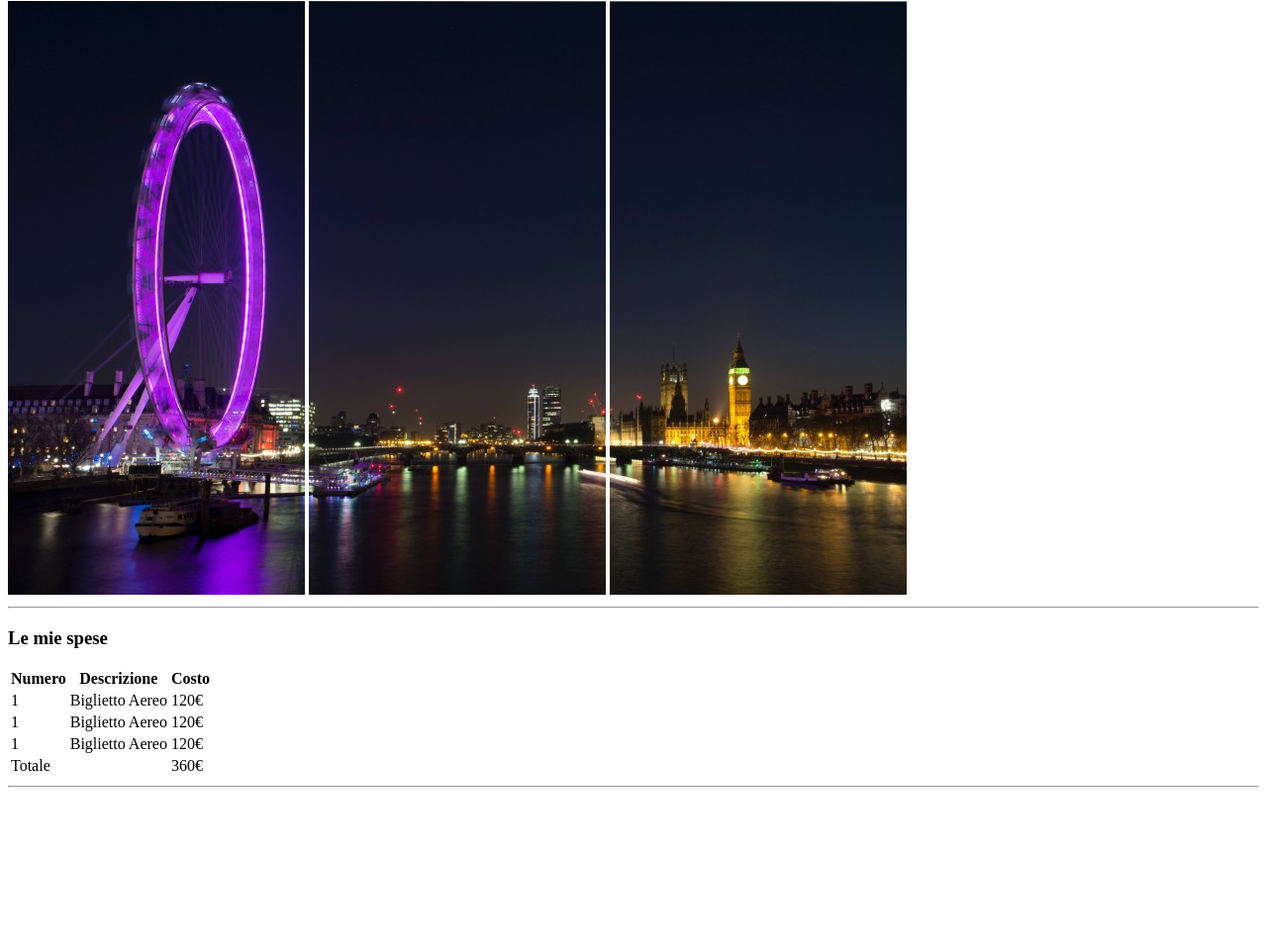
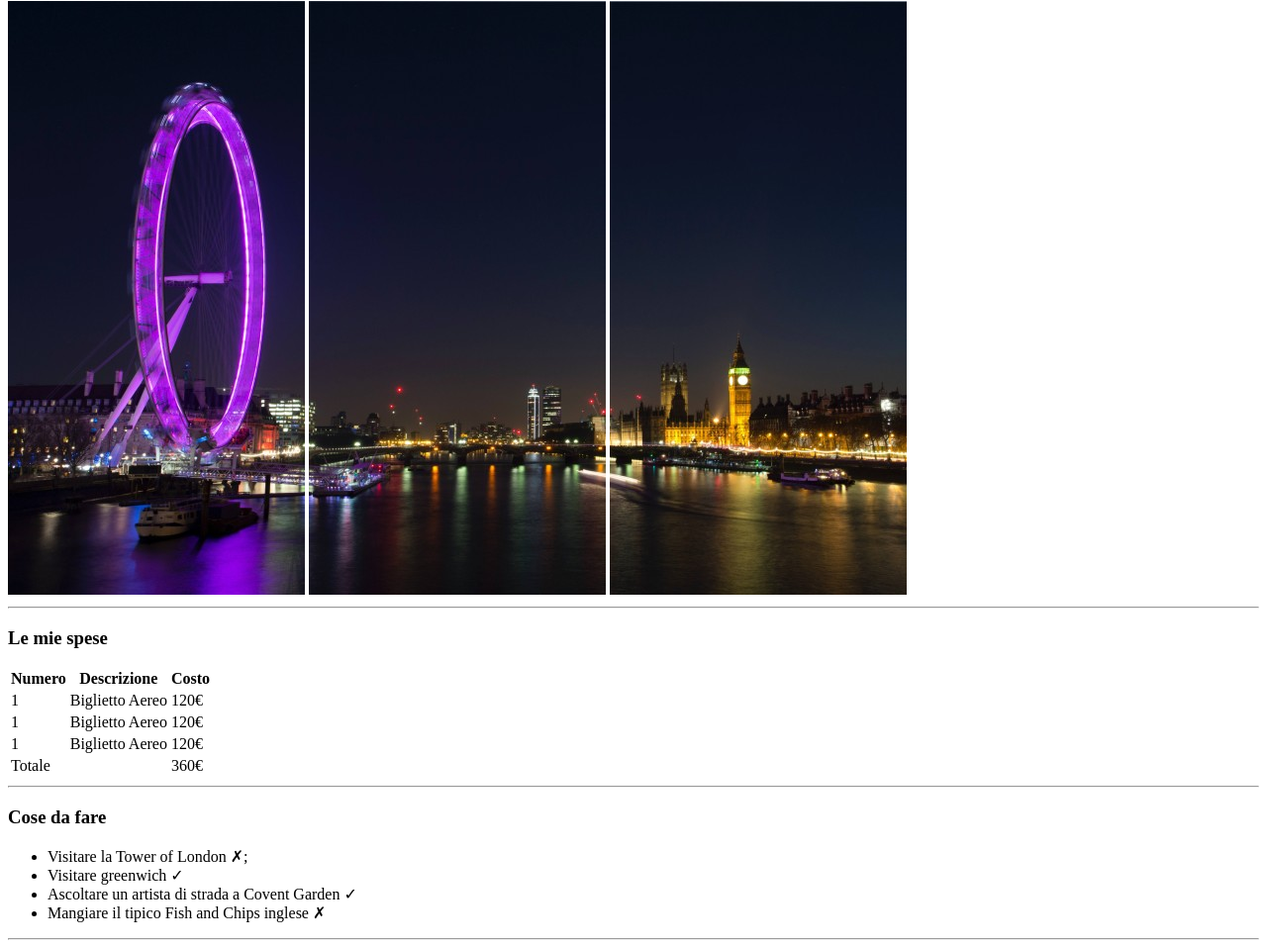
Before and after one commit to DarioLoForti/html-london-trip, a plain HTML site: page index.html in a window 1280 px wide. Shown: the part 79-1037 px from the top of the page at 99% size. Before the commit the page ends 883 px from the top, so only its background shows below. Drawn offline with Linux system fonts and the light colour scheme.

Commit message:
i add comments and second section completion

```diff
--- a/index.html
+++ b/index.html
@@ -23,6 +23,7 @@
     <main>
         <!-- prima section -->
         <section>
+        <!-- titolo table -->
             <h3>
                 Le mie spese
             </h3>
@@ -61,6 +62,21 @@
             </table>
             <hr>
         </section>
+        <!-- seconda section -->
+        <section>
+            <!-- titolo indicazioni -->
+            <h3>
+                Cose da fare
+            </h3>
+            <!-- lista indicazioni -->
+            <ul>
+                <li>Visitare la Tower of London &cross;;</li>
+                <li>Visitare greenwich &check;</li>
+                <li>Ascoltare un artista di strada a Covent Garden &check;</li>
+                <li>Mangiare il tipico Fish and Chips inglese &cross;</li>
+            </ul>
+            <hr>
+        </section>
 
     </main>
 
```
